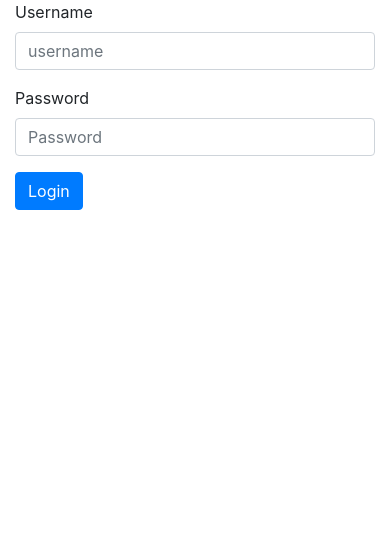
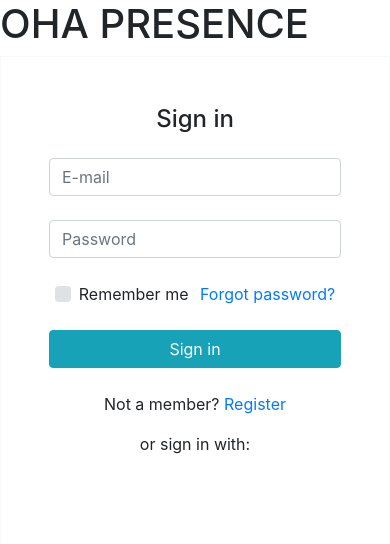
Before and after one commit to akhelouat/time_card_project, a PHP site: page / in a window 390 px wide. Shown: the top 544 px of the page. Run offline with PHP 8.4, Linux system fonts and the light colour scheme; some libraries are stand-ins or nearby versions.

Commit message:
presence.php : bootstrap migration

```diff
--- a/view/frontend/index.php
+++ b/view/frontend/index.php
@@ -9,19 +9,42 @@ session_destroy();
     <title>OHA Présence</title>
     <link rel="stylesheet" href="https://maxcdn.bootstrapcdn.com/bootstrap/4.0.0/css/bootstrap.min.css" integrity="sha384-Gn5384xqQ1aoWXA+058RXPxPg6fy4IWvTNh0E263XmFcJlSAwiGgFAW/dAiS6JXm" crossorigin="anonymous"></head>
 <body>
- <form class="col-md-6 col-sm-2  ">
-  <div class="form-group">
-    <label>Username</label>
-    <input type="user" class="form-control" id="username" aria-describedby="emailHelp" placeholder="username">
-  </div>
-  <div class="form-group">
-    <label for="exampleInputPassword1">Password</label>
-    <input type="password" class="form-control" id="password" placeholder="Password">
-  </div>
-  <div class="form-check">
-  </div>
-  <button type="submit" class="btn btn-primary">Login</button>
+<h1>OHA PRESENCE</h1>
+<form class="text-center border border-light p-5" action="#!">
+
+    <p class="h4 mb-4">Sign in</p>
+
+    <input type="email" id="defaultLoginFormEmail" class="form-control mb-4" placeholder="E-mail">
+
+    <input type="password" id="defaultLoginFormPassword" class="form-control mb-4" placeholder="Password">
+
+    <div class="d-flex justify-content-around">
+        <div>
+            <div class="custom-control custom-checkbox">
+                <input type="checkbox" class="custom-control-input" id="defaultLoginFormRemember">
+                <label class="custom-control-label" for="defaultLoginFormRemember">Remember me</label>
+            </div>
+        </div>
+        <div>
+            <a href="">Forgot password?</a>
+        </div>
+    </div>
+
+    <button class="btn btn-info btn-block my-4" type="submit">Sign in</button>
+
+    <p>Not a member?
+        <a href="">Register</a>
+    </p>
+
+    <p>or sign in with:</p>
+
+    <a href="#" class="mx-2" role="button"><i class="fab fa-facebook-f light-blue-text"></i></a>
+    <a href="#" class="mx-2" role="button"><i class="fab fa-twitter light-blue-text"></i></a>
+    <a href="#" class="mx-2" role="button"><i class="fab fa-linkedin-in light-blue-text"></i></a>
+    <a href="#" class="mx-2" role="button"><i class="fab fa-github light-blue-text"></i></a>
+
 </form>
+
 <script src="https://code.jquery.com/jquery-3.2.1.slim.min.js" integrity="sha384-KJ3o2DKtIkvYIK3UENzmM7KCkRr/rE9/Qpg6aAZGJwFDMVNA/GpGFF93hXpG5KkN" crossorigin="anonymous"></script>
 <script src="https://cdnjs.cloudflare.com/ajax/libs/popper.js/1.12.9/umd/popper.min.js" integrity="sha384-ApNbgh9B+Y1QKtv3Rn7W3mgPxhU9K/ScQsAP7hUibX39j7fakFPskvXusvfa0b4Q" crossorigin="anonymous"></script>
 <script src="https://maxcdn.bootstrapcdn.com/bootstrap/4.0.0/js/bootstrap.min.js" integrity="sha384-JZR6Spejh4U02d8jOt6vLEHfe/JQGiRRSQQxSfFWpi1MquVdAyjUar5+76PVCmYl" crossorigin="anonymous"></script>
```
Also changed, not shown: view/frontend/presence.php (+22 -27 lines).
